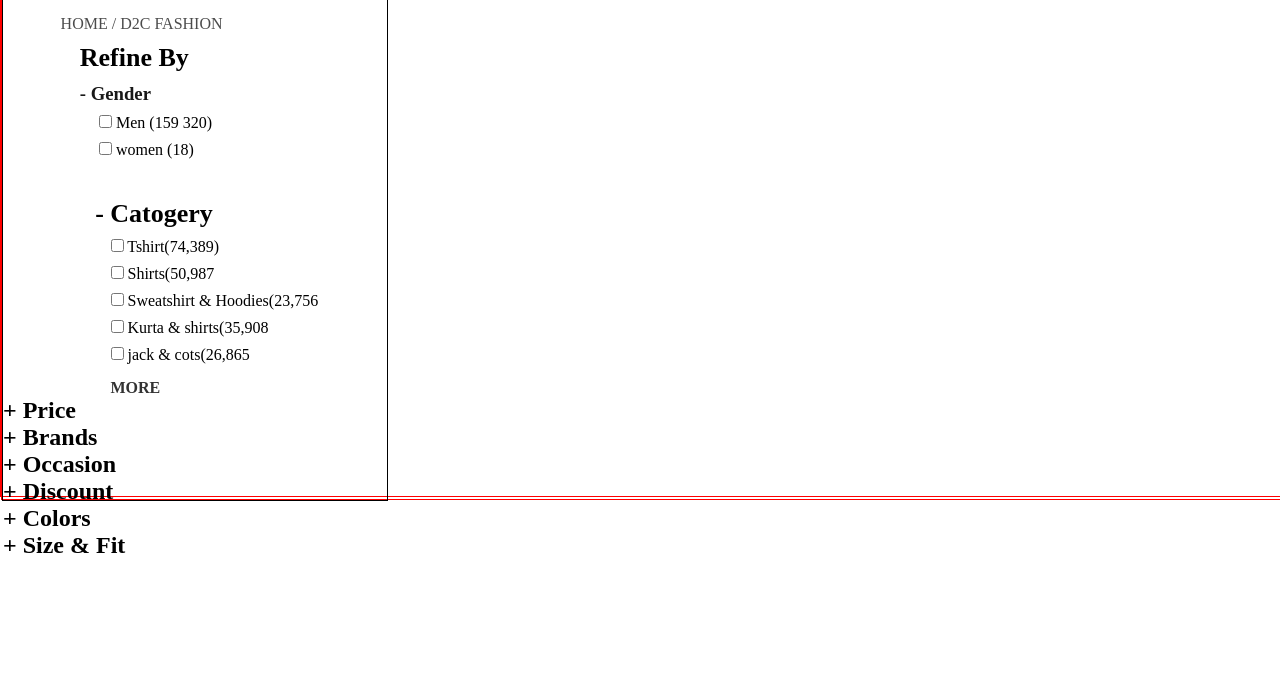
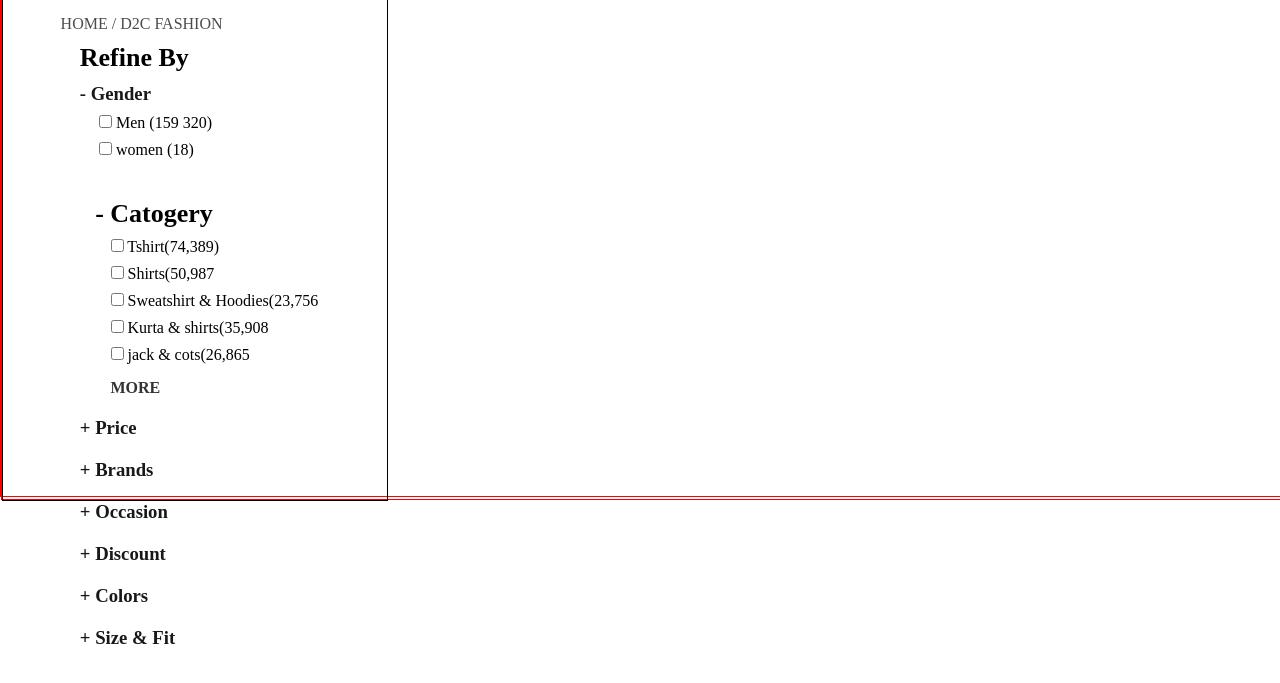
Before and after one commit to mdrahmatullahamn/linkdin.report, a plain HTML site: page ajio2.html in a window 1280 px wide. Shown: the part 105-788 px from the top of the page. Drawn offline with Linux system fonts and the light colour scheme.

Commit message:
new update

```diff
--- a/ajio2.html
+++ b/ajio2.html
@@ -142,6 +142,11 @@
             margin-top: 15px;
             opacity: 0.8;
         }
+        .h2t{
+            margin-top: 20px;
+            margin-left: 20%;
+            opacity: 0.9;
+        }
 
 
     </style>
@@ -197,22 +202,22 @@
                     <h4>MORE</h4>
                   </div>
                   <div class="h2t">
-                    <h2>+  Price</h2>
+                    <h3>+  Price</h3>
                   </div>
                   <div class="h2t">
-                    <h2>+  Brands</h2>
+                    <h3>+  Brands</h3>
                   </div>
                   <div class="h2t">
-                    <h2>+  Occasion</h2>
+                    <h3>+  Occasion</h3>
                   </div>
                   <div class="h2t">
-                    <h2>+  Discount</h2>
+                    <h3>+  Discount</h3>
                   </div>
                   <div class="h2t">
-                    <h2>+  Colors</h2>
+                    <h3>+  Colors</h3>
                   </div>
                   <div class="h2t">
-                    <h2>+  Size & Fit</h2>
+                    <h3>+  Size & Fit</h3>
                   </div>
             </div>
 
```
